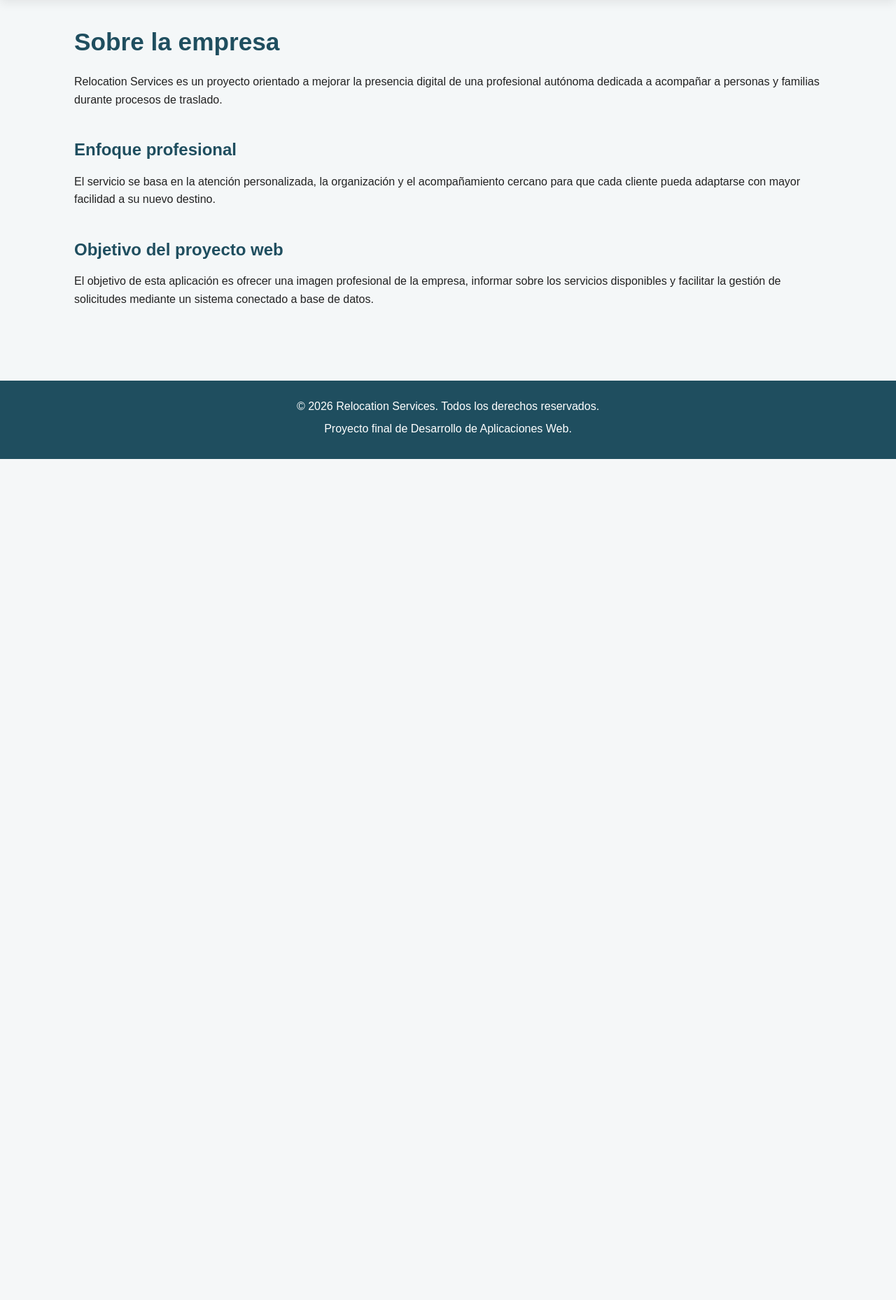
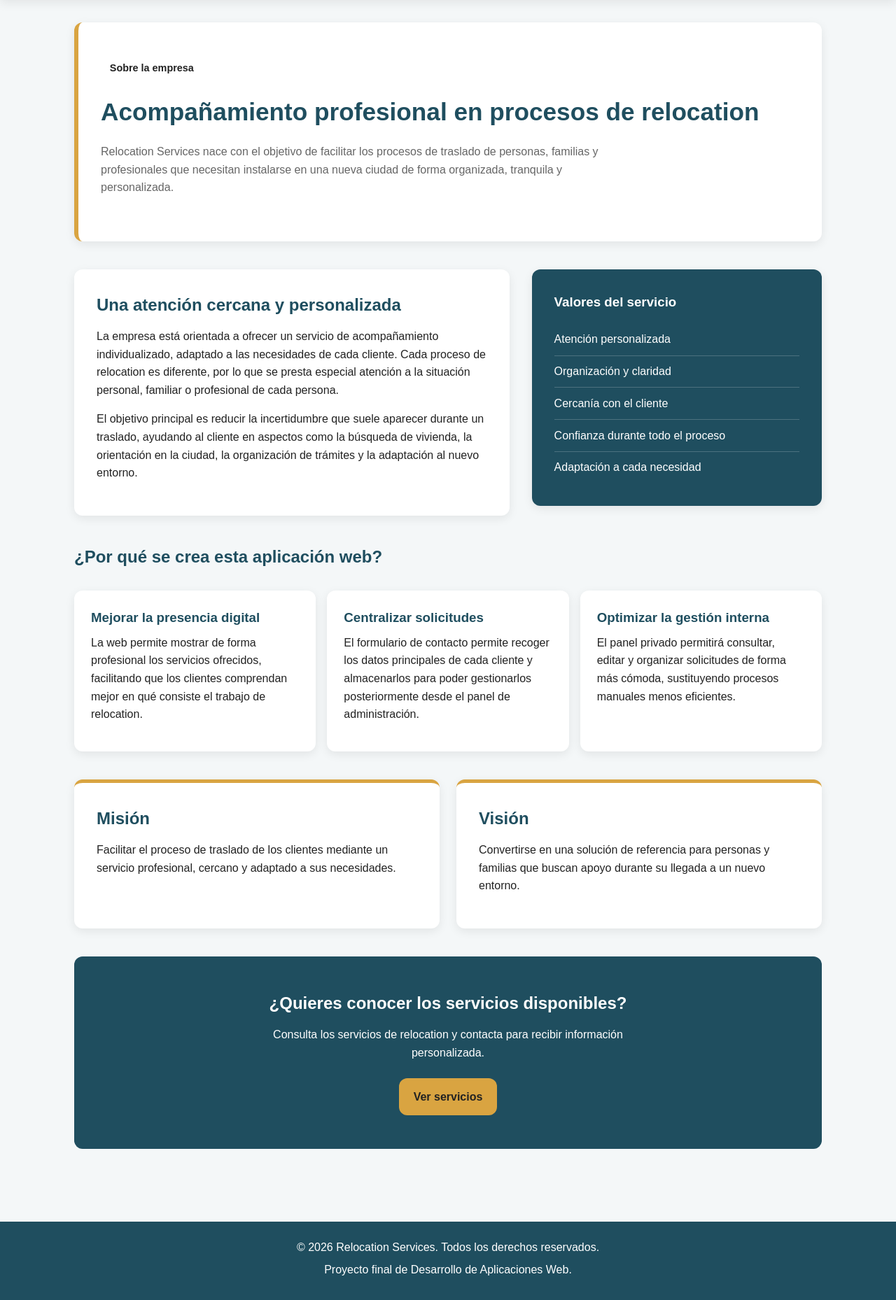
Before and after one commit to githacker2005/Proyectofinal, a PHP site: page /sobre-mi.php in a window 1280 px wide. Shown: the part 146-2004 px from the top of the page at 70% size. Before the commit the page ends 802 px from the top, so only its background shows below. Run offline with PHP 8.4, Linux system fonts and the light colour scheme.

Commit message:
Crear página sobre la empresa

```diff
--- a/css/style.css
+++ b/css/style.css
@@ -504,3 +504,69 @@ footer p {
         grid-template-columns: 1fr;
     }
 }
+/* =========================
+   PÁGINA SOBRE LA EMPRESA
+========================= */
+
+.about-section {
+    display: grid;
+    grid-template-columns: 1.5fr 1fr;
+    gap: 2rem;
+    align-items: start;
+}
+
+.about-content {
+    background-color: var(--color-blanco);
+    padding: 2rem;
+    border-radius: var(--borde-redondeado);
+    box-shadow: var(--sombra-suave);
+}
+
+.about-card {
+    background-color: var(--color-principal);
+    color: var(--color-blanco);
+    padding: 2rem;
+    border-radius: var(--borde-redondeado);
+    box-shadow: var(--sombra-suave);
+}
+
+.about-card h3 {
+    color: var(--color-blanco);
+    margin-bottom: 1rem;
+}
+
+.about-card ul {
+    list-style: none;
+}
+
+.about-card li {
+    padding: 0.6rem 0;
+    border-bottom: 1px solid rgba(255, 255, 255, 0.2);
+}
+
+.about-card li:last-child {
+    border-bottom: none;
+}
+
+.mission-section {
+    display: grid;
+    grid-template-columns: 1fr 1fr;
+    gap: 1.5rem;
+}
+
+.mission-section div {
+    background-color: var(--color-blanco);
+    padding: 2rem;
+    border-radius: var(--borde-redondeado);
+    box-shadow: var(--sombra-suave);
+    border-top: 5px solid var(--color-acento);
+}
+
+/* Responsive sobre la empresa */
+
+@media (max-width: 800px) {
+    .about-section,
+    .mission-section {
+        grid-template-columns: 1fr;
+    }
+}
--- a/sobre-mi.php
+++ b/sobre-mi.php
@@ -1,32 +1,102 @@
 <?php
-$pageTitle = "Sobre mí - Relocation Services";
+$pageTitle = "Sobre la empresa - Relocation Services";
 include "includes/header.php";
 ?>
 
-<section>
-    <h1>Sobre la empresa</h1>
+<section class="page-hero">
+    <span class="hero-label">Sobre la empresa</span>
+    <h1>Acompañamiento profesional en procesos de relocation</h1>
     <p>
-        Relocation Services es un proyecto orientado a mejorar la presencia digital
-        de una profesional autónoma dedicada a acompañar a personas y familias durante
-        procesos de traslado.
+        Relocation Services nace con el objetivo de facilitar los procesos de traslado
+        de personas, familias y profesionales que necesitan instalarse en una nueva ciudad
+        de forma organizada, tranquila y personalizada.
     </p>
 </section>
 
-<section>
-    <h2>Enfoque profesional</h2>
-    <p>
-        El servicio se basa en la atención personalizada, la organización y el acompañamiento
-        cercano para que cada cliente pueda adaptarse con mayor facilidad a su nuevo destino.
-    </p>
+<section class="about-section">
+    <div class="about-content">
+        <h2>Una atención cercana y personalizada</h2>
+        <p>
+            La empresa está orientada a ofrecer un servicio de acompañamiento individualizado,
+            adaptado a las necesidades de cada cliente. Cada proceso de relocation es diferente,
+            por lo que se presta especial atención a la situación personal, familiar o profesional
+            de cada persona.
+        </p>
+
+        <p>
+            El objetivo principal es reducir la incertidumbre que suele aparecer durante un
+            traslado, ayudando al cliente en aspectos como la búsqueda de vivienda, la orientación
+            en la ciudad, la organización de trámites y la adaptación al nuevo entorno.
+        </p>
+    </div>
+
+    <div class="about-card">
+        <h3>Valores del servicio</h3>
+        <ul>
+            <li>Atención personalizada</li>
+            <li>Organización y claridad</li>
+            <li>Cercanía con el cliente</li>
+            <li>Confianza durante todo el proceso</li>
+            <li>Adaptación a cada necesidad</li>
+        </ul>
+    </div>
 </section>
 
 <section>
-    <h2>Objetivo del proyecto web</h2>
+    <h2>¿Por qué se crea esta aplicación web?</h2>
+
+    <div class="cards-grid">
+        <article>
+            <h3>Mejorar la presencia digital</h3>
+            <p>
+                La web permite mostrar de forma profesional los servicios ofrecidos,
+                facilitando que los clientes comprendan mejor en qué consiste el trabajo
+                de relocation.
+            </p>
+        </article>
+
+        <article>
+            <h3>Centralizar solicitudes</h3>
+            <p>
+                El formulario de contacto permite recoger los datos principales de cada cliente
+                y almacenarlos para poder gestionarlos posteriormente desde el panel de administración.
+            </p>
+        </article>
+
+        <article>
+            <h3>Optimizar la gestión interna</h3>
+            <p>
+                El panel privado permitirá consultar, editar y organizar solicitudes de forma
+                más cómoda, sustituyendo procesos manuales menos eficientes.
+            </p>
+        </article>
+    </div>
+</section>
+
+<section class="mission-section">
+    <div>
+        <h2>Misión</h2>
+        <p>
+            Facilitar el proceso de traslado de los clientes mediante un servicio profesional,
+            cercano y adaptado a sus necesidades.
+        </p>
+    </div>
+
+    <div>
+        <h2>Visión</h2>
+        <p>
+            Convertirse en una solución de referencia para personas y familias que buscan
+            apoyo durante su llegada a un nuevo entorno.
+        </p>
+    </div>
+</section>
+
+<section class="cta-section">
+    <h2>¿Quieres conocer los servicios disponibles?</h2>
     <p>
-        El objetivo de esta aplicación es ofrecer una imagen profesional de la empresa,
-        informar sobre los servicios disponibles y facilitar la gestión de solicitudes
-        mediante un sistema conectado a base de datos.
+        Consulta los servicios de relocation y contacta para recibir información personalizada.
     </p>
+    <a href="servicios.php" class="btn-primary">Ver servicios</a>
 </section>
 
 <?php
```
